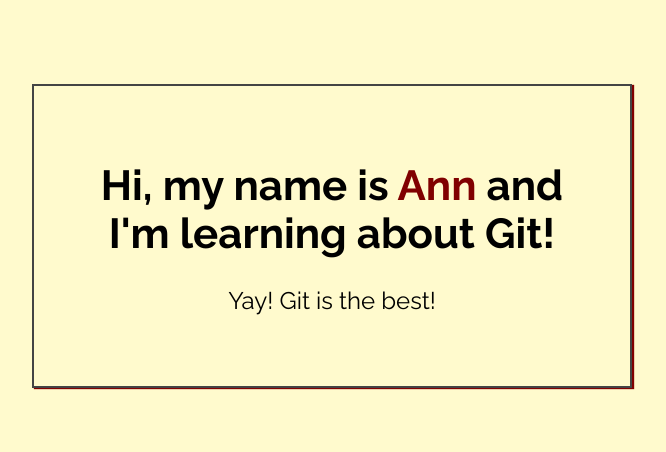
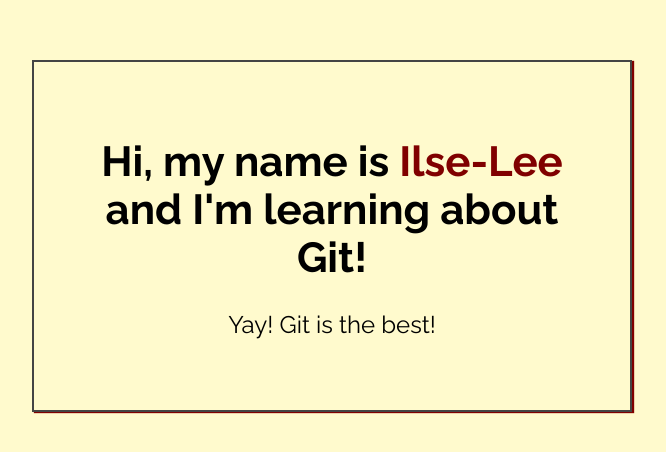
Before and after one commit to ilselee/my-first-repo, a plain HTML site: page index.html in a window 1280 px wide. Shown: the part 164-616 px from the top of the page, without its empty margins (308-974 px from the left). Drawn offline with Linux system fonts and the light colour scheme.

Commit message:
Added name to index.html

```diff
--- a/index.html
+++ b/index.html
@@ -14,7 +14,7 @@
 <body>
 
     <div class="greeting">
-        <h1>Hi, my name is <span class="highlight">Ann</span> and I'm learning about Git! </h1>
+        <h1>Hi, my name is <span class="highlight">Ilse-Lee</span> and I'm learning about Git! </h1>
 
         <p>Yay! Git is the best!</p>
     </div>
```
